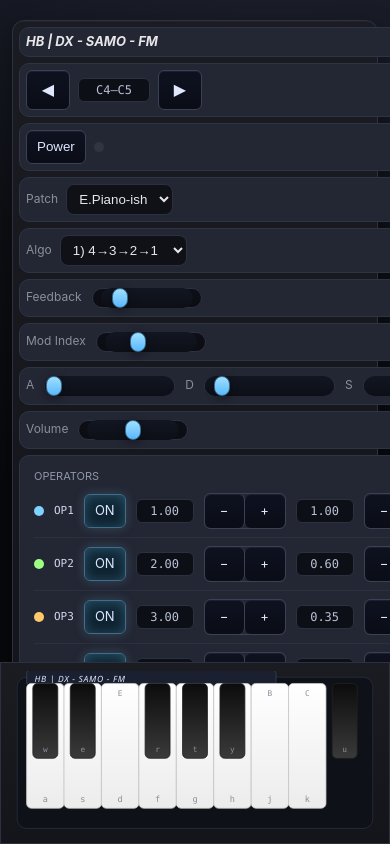
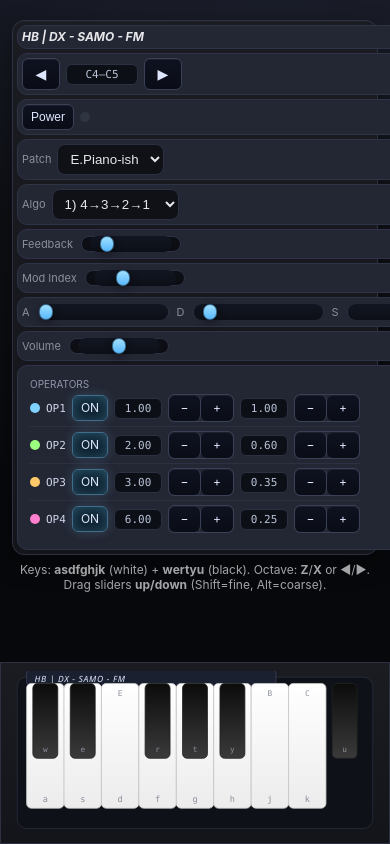
Before and after one commit to hugobeyer/DX-SAM-2025, a plain HTML site: page index.html in a window 390 px wide. Drawn offline with Linux system fonts and the light colour scheme.

Commit message:
Mobile portrait: COMPACT UI (smaller fonts/gaps/buttons/sliders), keep keyboard size

```diff
--- a/index.html
+++ b/index.html
@@ -89,14 +89,26 @@
   @media (max-width: 820px) and (orientation: portrait){
     :root{ --kbdH: 240px }
     html, body{ overflow-x:hidden }
-    body{ font-size:13px }
+    body{ font-size:12px }
     .app{ padding-bottom: calc(var(--kbdH) + env(safe-area-inset-bottom)); }
     .kbd{ position:fixed; left:0; right:0; bottom:0; margin-top:0; border-radius:0; z-index:20; padding:8px 10px calc(8px + env(safe-area-inset-bottom)); }
     .kbd svg{ max-height: calc(var(--kbdH) - 16px) }
-    .bar{ padding:6px; gap:6px }
-    .group{ padding:6px }
-    .knob{ width:110px }
+    .bar{ padding:4px; gap:4px }
+    .group{ padding:4px; gap:6px }
+    label{ font-size:11px }
+    .dxbtn{ min-width:32px; height:26px; padding:0 8px; font-size:12px }
+    .octWrap .dxbtn{ min-width:38px; height:32px; font-size:14px }
+    .knob{ width:100px; max-width:50vw }
+    /* Compact sliders */
+    input[type="range"]{ height:16px }
+    input[type="range"]::-webkit-slider-runnable-track{ height:16px }
+    input[type="range"]::-moz-range-track{ height:16px }
+    input[type="range"]::-webkit-slider-thumb{ width:14px; height:16px }
+    input[type="range"]::-moz-range-thumb{ width:14px; height:16px }
+    .mono{ font-size:11px; padding:3px 5px; min-width:48px }
+    .opsDock .hdr{ font-size:10px; margin-bottom:0 }
     .opsDock .lab{ font-size:11px }
+    .opRow{ padding:4px 0; gap:6px }
   }
 </style>
 </head>
```
